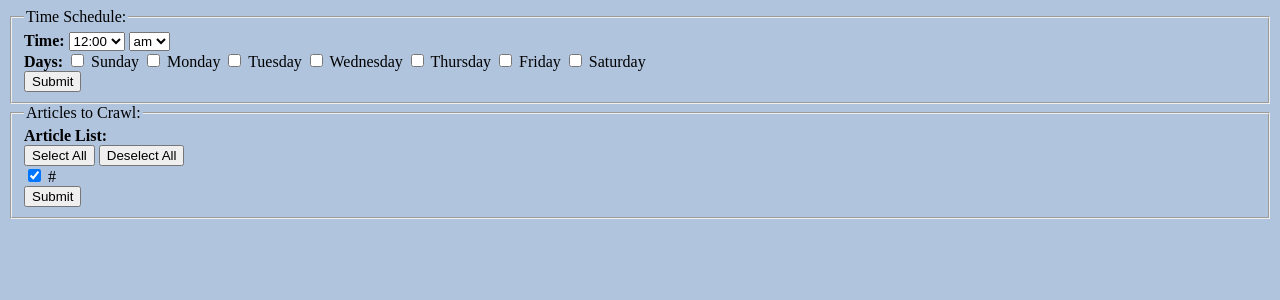
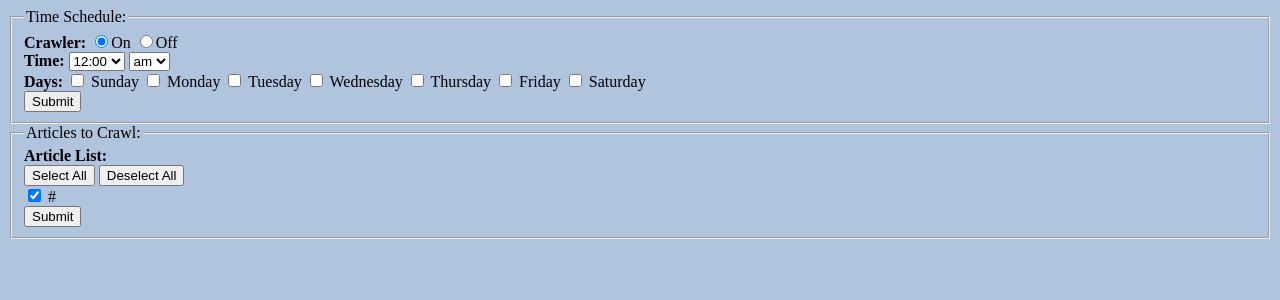
Before and after one commit to nolancash/know-crawler, a PHP site: page / in a window 1280 px wide. Shown: the top 300 px of the page. Run offline with PHP 8.4, Linux system fonts and the light colour scheme; tables that the repository leaves empty or names only in its code hold one stand-in row (values such as "Sample post"); data that the repository does not hold is empty; some libraries are stand-ins or nearby versions.

Commit message:
changed input button to button where appropriate; added crawler switch

```diff
--- a/public_html/html_container.php
+++ b/public_html/html_container.php
@@ -22,11 +22,22 @@ function html_doc_top() {
 	<?php
 }
 
+function crawler_switch() {
+	?>
+
+	<?php
+}
+
 function time_setting_top() {
 	?>
-		<form id="schedule" action="index.php" method="post">
 	<fieldset>
 		<legend>Time Schedule:</legend>
+		<div>
+			<strong>Crawler:</strong>
+			<label><input type="radio" id="crawlerOn" name="state" value="on" checked="true" />On</label>
+			<label><input type="radio" id="crawlerOff" name="state" value="off" />Off</label>
+		</div>
+		<form id="schedule" action="index.php" method="post">
 			<!-- Get time setting from database -->
 	<?php
 }
@@ -36,25 +47,25 @@ function time_setting_bottom() {
 			<div>
 				<input type="submit" value="Submit" />
 			</div>
+		</form>
 	</fieldset>
-		</form>
 	<?php
 }
 
 function url_setting_top() {
 	?>
-	<form id="sources" action="index.php" method="post">
 	<fieldset>
 		<legend>Articles to Crawl:</legend>
 		<div>
 			<strong>Article List:</strong>
 		<div>
 		<div>
-				<input type="button" id="selectAllUrls" value="Select All" />
-				<input type="button" id="deselectAllUrls" value="Deselect All" />
+			<button id="selectAllUrls">Select All</button>
+			<button id="deselectAllUrls">Deselect All</button>
 		</div>
+		<form id="sources" action="index.php" method="post">
 			<div>
-				<!-- Get articles from database -->
+				<!-- Get news sources from database -->
 	<?php
 }
 
@@ -64,8 +75,8 @@ function url_setting_bottom() {
 			<div>
 				<input type="submit" value="Submit" />
 			</div>
+		</form>
 	</fieldset>
-	</form>
 	<?php
 }
 
```
Lines whose indentation alone changed are shown as unchanged.
